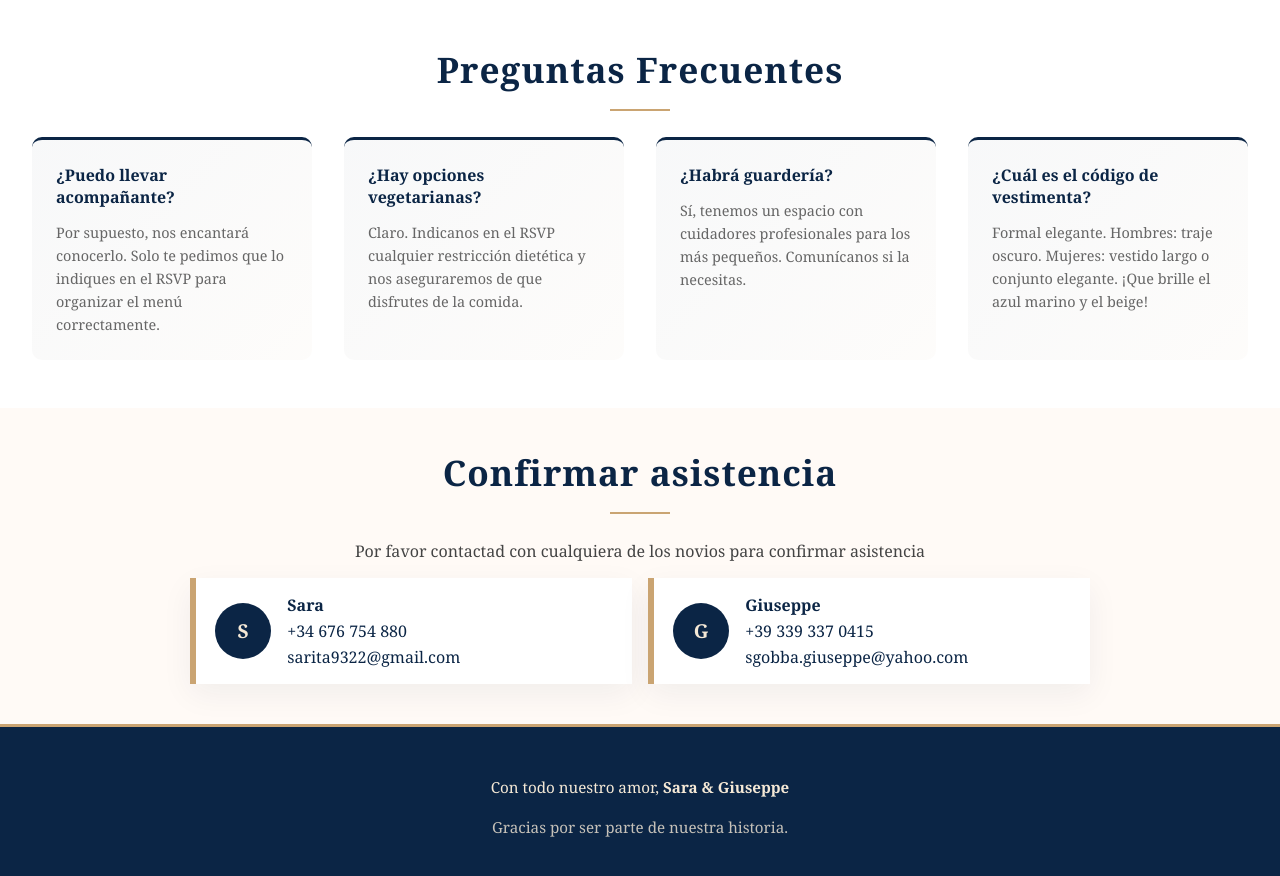
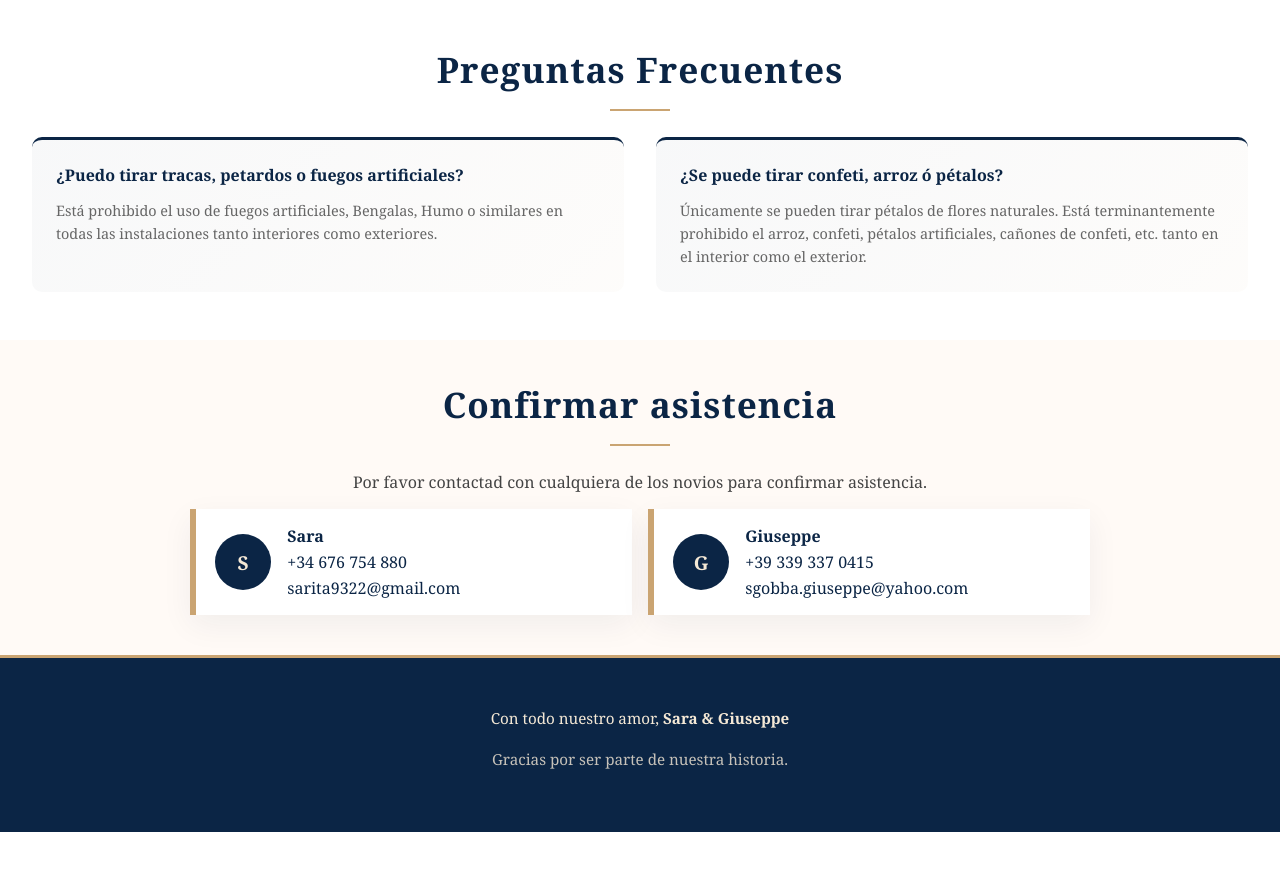
Before and after one commit to garciaalvarezmarta/wedding-website, a React (Create React App) app in the folder frontend/: page / in a window 1280 px wide. Shown: the part 5580-6456 px from the top of the page. After the commit the page ends 6412 px from the top, so only its background shows below. Built offline with nearby package versions, Linux system fonts and the light colour scheme.

Commit message:
Traduction fixes

```diff
--- a/frontend/src/App.jsx
+++ b/frontend/src/App.jsx
@@ -34,16 +34,12 @@ function App() {
       honeymoon: "Luna de Miel",
       honeymoonText: "Si preferís que la contribución sea destinada a nuestra luna de miel, os lo agradeceremos de corazón. Cualquier importe nos ayudará a comenzar esta nueva etapa.",
       faqTitle: "Preguntas Frecuentes",
-      faq1Q: "¿Puedo llevar acompañante?",
-      faq1A: "Por supuesto, nos encantará conocerlo. Solo te pedimos que lo indiques en el RSVP para organizar el menú correctamente.",
-      faq2Q: "¿Hay opciones vegetarianas?",
-      faq2A: "Claro. Indicanos en el RSVP cualquier restricción dietética y nos aseguraremos de que disfrutes de la comida.",
-      faq3Q: "¿Habrá guardería?",
-      faq3A: "Sí, tenemos un espacio con cuidadores profesionales para los más pequeños. Comunícanos si la necesitas.",
-      faq4Q: "¿Cuál es el código de vestimenta?",
-      faq4A: "Formal elegante. Hombres: traje oscuro. Mujeres: vestido largo o conjunto elegante. ¡Que brille el azul marino y el beige!",
+      faq1Q: "¿Puedo tirar tracas, petardos o fuegos artificiales?",
+      faq1A: "Está prohibido el uso de fuegos artificiales, Bengalas, Humo o similares en todas las instalaciones tanto interiores como exteriores.",
+      faq2Q: "¿Se puede tirar confeti, arroz ó pétalos?",
+      faq2A: "Únicamente se pueden tirar pétalos de flores naturales. Está terminantemente prohibido el arroz, confeti, pétalos artificiales, cañones de confeti, etc. tanto en el interior como el exterior.",
       confirmAttendance: "Confirmar asistencia",
-      contactLead: "Por favor contactad con cualquiera de los novios para confirmar asistencia",
+      contactLead: "Por favor contactad con cualquiera de los novios para confirmar asistencia.",
       withOurLove: "Con todo nuestro amor",
       thanks: "Gracias por ser parte de nuestra historia.",
       countdown: "Faltan",
@@ -343,14 +339,6 @@ function App() {
             <h4>{t.faq2Q}</h4>
             <p>{t.faq2A}</p>
           </div>
-          <div className="faq-item">
-            <h4>{t.faq3Q}</h4>
-            <p>{t.faq3A}</p>
-          </div>
-          <div className="faq-item">
-            <h4>{t.faq4Q}</h4>
-            <p>{t.faq4A}</p>
-          </div>
         </div>
       </section>
 
```
Also changed, not shown: 16 other files (tests, documents, lock files or other folders).
